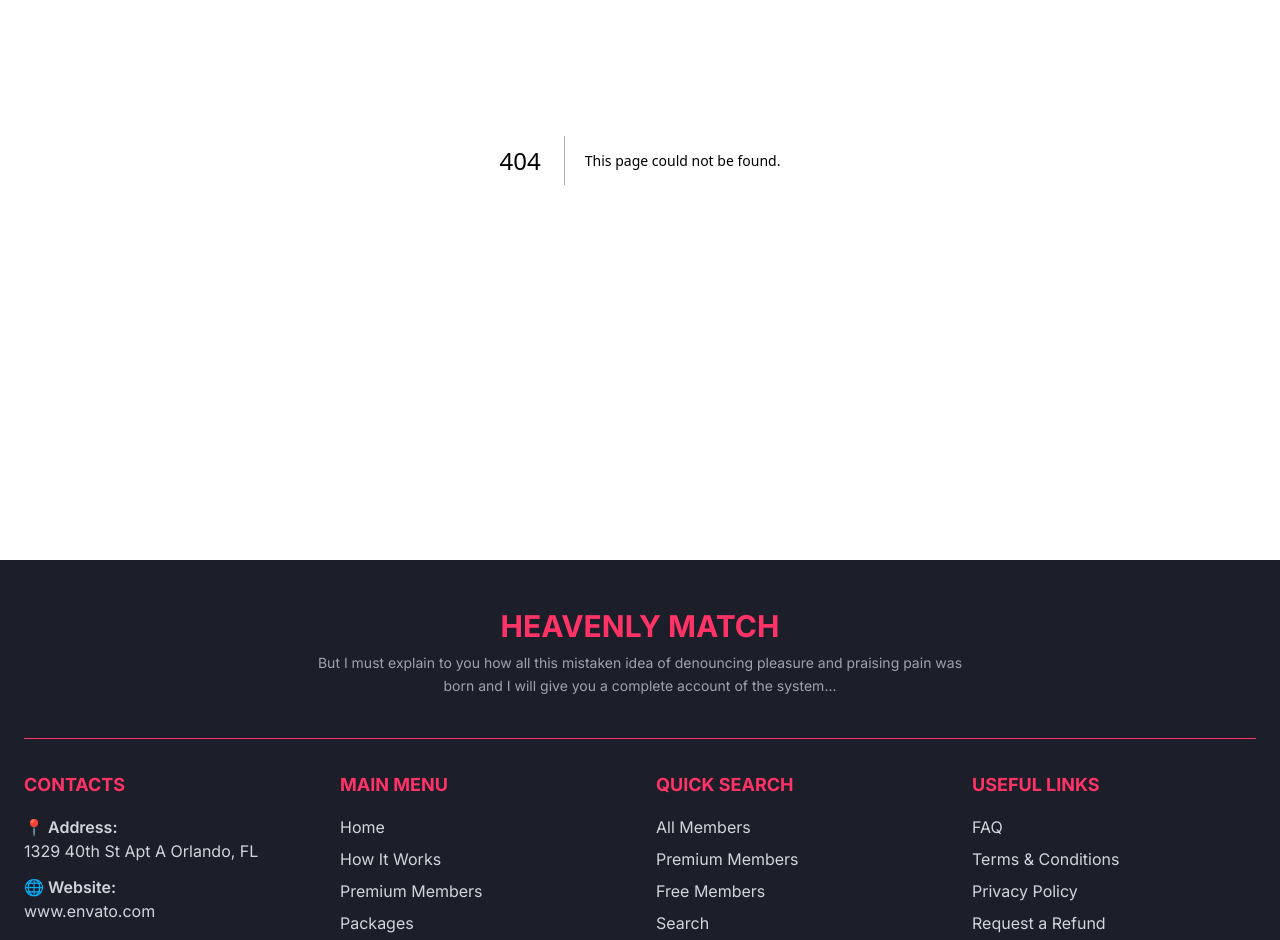
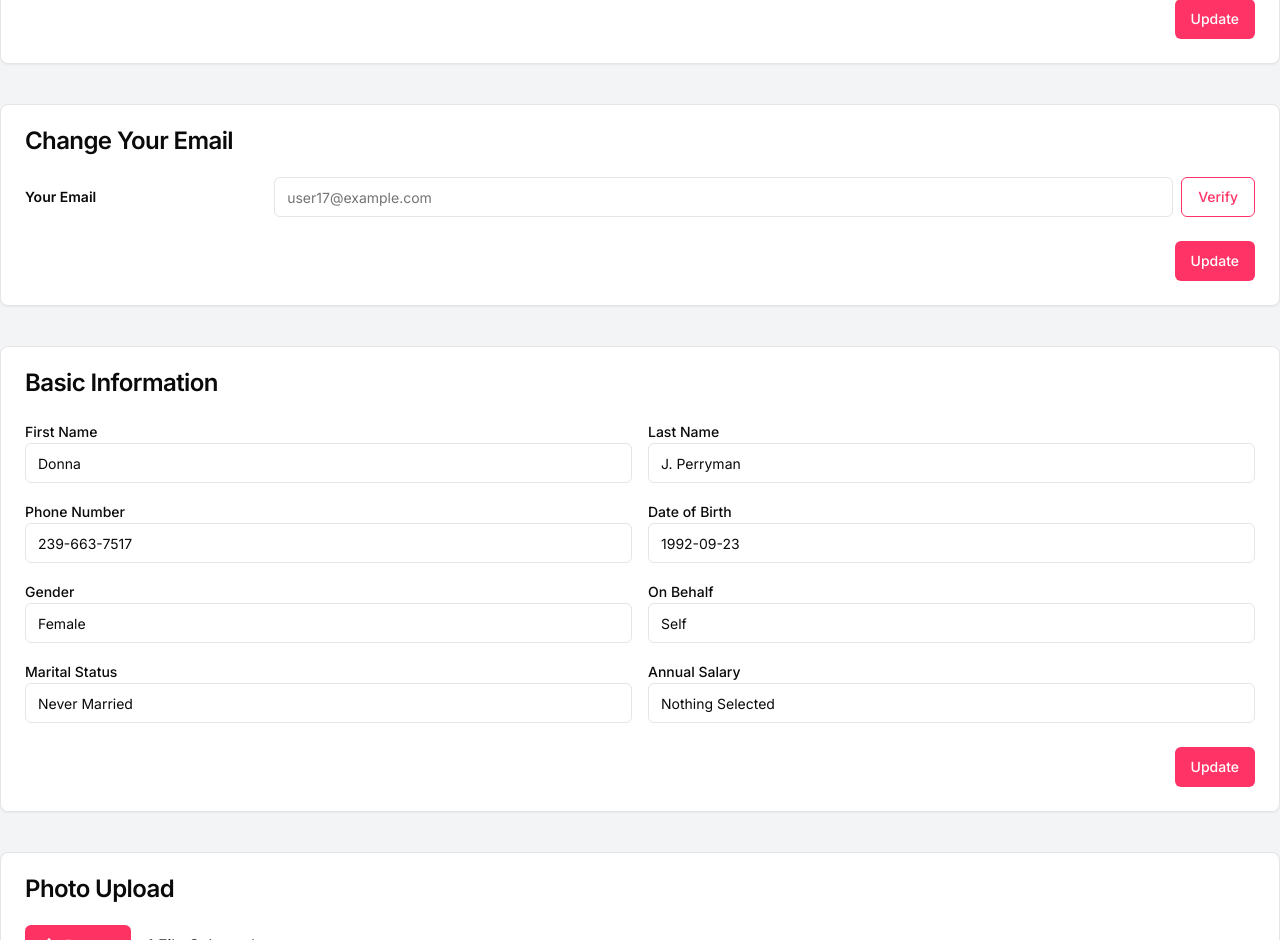
Before and after one commit to shafikcmt/Matrimony, a Next.js app: page /profile in a window 1280 px wide. Before the commit this address had no page. Shown: the part 360-1300 px from the top of the page. Built offline with nearby package versions, Linux system fonts and the light colour scheme.

Commit message:
profile page created

```diff
--- /dev/null
+++ b/app/profile/page.tsx
@@ -0,0 +1,212 @@
+"use client";
+import { useState } from "react";
+import { Input } from "@/components/ui/input";
+import { Button } from "@/components/ui/button";
+import { Switch } from "@/components/ui/switch";
+import { Card, CardContent, CardHeader, CardTitle } from "@/components/ui/card";
+import { Upload } from "lucide-react";
+import { Textarea } from "@/components/ui/textarea";
+import { Select, SelectContent, SelectItem, SelectTrigger, SelectValue } from "@/components/ui/select";
+import { Label } from "@/components/ui/label";
+
+const ProfileSettings = () => {
+
+  return (
+    <main className="min-h-screen bg-gray-100 py-12">
+      <div className="max-w-7xl mx-auto space-y-10">
+
+        <Card>
+          <CardHeader>
+            <CardTitle>Introduction</CardTitle>
+          </CardHeader>
+          <CardContent className="grid gap-6">
+            <div className="">
+              <Textarea
+                className="w-full border rounded-lg p-4 focus:ring-2 focus:ring-accent scrollbar-new"
+                rows={3}
+                placeholder="Write about yourself..."
+              >
+                Lorem Ipsum is simply dummy text of the printing and typesetting industry.
+              </Textarea>
+            </div>
+            <div className="flex justify-end">
+              <Button className="bg-accent text-white">Update</Button>
+            </div>
+          </CardContent>
+        </Card>
+
+        <Card>
+          <CardHeader>
+            <CardTitle>Change Your Email</CardTitle>
+          </CardHeader>
+          <CardContent className="grid gap-6">
+            <div className="grid md:grid-cols-5 gap-4 items-center">
+              <Label className="font-semibold">Your Email</Label>
+              <div className="flex md:col-span-4 gap-2">
+                <Input placeholder="user17@example.com" className="w-full" />
+                <Button variant={"outline"} className="text-accent">Verify</Button>
+              </div>
+            </div>
+            <div className="flex justify-end">
+              <Button className="bg-accent text-white">Update</Button>
+            </div>
+          </CardContent>
+        </Card>
+
+        <Card>
+      <CardHeader>
+        <CardTitle>Basic Information</CardTitle>
+      </CardHeader>
+      <CardContent className="grid gap-6">
+        <div className="grid grid-cols-1 md:grid-cols-2 gap-4">
+
+          <div>
+            <Label htmlFor="first-name">First Name</Label>
+            <Input id="first-name" placeholder="First Name" value="Donna" />
+          </div>
+
+          <div>
+            <Label htmlFor="last-name">Last Name</Label>
+            <Input id="last-name" placeholder="Last Name" value="J. Perryman" />
+          </div>
+
+          <div>
+            <Label htmlFor="phone-number">Phone Number</Label>
+            <Input id="phone-number" placeholder="Phone Number" value="239-663-7517" />
+          </div>
+
+          <div>
+            <Label htmlFor="dob">Date of Birth</Label>
+            <Input id="dob" placeholder="Date of Birth" value="1992-09-23" />
+          </div>
+
+          <div>
+            <Label htmlFor="gender">Gender</Label>
+            <Input id="gender" placeholder="Gender" value="Female" />
+          </div>
+
+          <div>
+            <Label htmlFor="on-behalf">On Behalf</Label>
+            <Input id="on-behalf" placeholder="On Behalf" value="Self" />
+          </div>
+
+          <div>
+            <Label htmlFor="marital-status">Marital Status</Label>
+            <Input id="marital-status" placeholder="Marital Status" value="Never Married" />
+          </div>
+
+          <div>
+            <Label htmlFor="annual-salary">Annual Salary</Label>
+            <Input id="annual-salary" placeholder="Annual Salary" value="Nothing Selected" />
+          </div>
+
+        </div>
+
+        <div className="flex justify-end">
+          <Button className="bg-accent text-white">Update</Button>
+        </div>
+      </CardContent>
+    </Card>
+
+        <Card>
+          <CardHeader>
+            <CardTitle>Photo Upload</CardTitle>
+          </CardHeader>
+          <CardContent className="grid gap-6">
+            <div className="flex gap-4 items-center">
+              <Button variant="destructive" className="flex items-center gap-2 ">
+                <Upload className="w-4 h-4" />
+                Browse
+              </Button>
+              <span>1 File Selected</span>
+            </div>
+            <div className="flex justify-end">
+              <Button className="bg-accent text-white">Update</Button>
+            </div>
+          </CardContent>
+        </Card>
+
+        <Card>
+          <CardHeader>
+            <CardTitle>Present Address</CardTitle>
+          </CardHeader>
+          <CardContent className="grid gap-6">
+            <div className="grid grid-cols-1 md:grid-cols-2 gap-4">
+
+              <div>
+                <Label className="block text-gray-700 mb-2">Country</Label>
+                <Select>
+                  <SelectTrigger>
+                    <SelectValue placeholder="Select Country" />
+                  </SelectTrigger>
+                  <SelectContent>
+                    <SelectItem value="India">India</SelectItem>
+                    <SelectItem value="USA">USA</SelectItem>
+                    <SelectItem value="UK">UK</SelectItem>
+                    <SelectItem value="Canada">Canada</SelectItem>
+                    <SelectItem value="Australia">Australia</SelectItem>
+                  </SelectContent>
+                </Select>
+              </div>
+
+              <div>
+                <Label className="block text-gray-700 mb-2">State</Label>
+                <Select>
+                  <SelectTrigger>
+                    <SelectValue placeholder="Select State" />
+                  </SelectTrigger>
+                  <SelectContent>
+                    <SelectItem value="Haryana">Haryana</SelectItem>
+                    <SelectItem value="Delhi">Delhi</SelectItem>
+                    <SelectItem value="Punjab">Punjab</SelectItem>
+                    <SelectItem value="UP">UP</SelectItem>
+                    <SelectItem value="Maharashtra">Maharashtra</SelectItem>
+                  </SelectContent>
+                </Select>
+              </div>
+
+              <div>
+                <Label className="block text-gray-700 mb-2">City</Label>
+                <Select>
+                  <SelectTrigger>
+                    <SelectValue placeholder="Select City" />
+                  </SelectTrigger>
+                  <SelectContent>
+                    <SelectItem value="Panipat">Panipat</SelectItem>
+                    <SelectItem value="Shamli">Shamli</SelectItem>
+                    <SelectItem value="Karnal">Karnal</SelectItem>
+                    <SelectItem value="Delhi">Delhi</SelectItem>
+                    <SelectItem value="Mumbai">Mumbai</SelectItem>
+                  </SelectContent>
+                </Select>
+              </div>
+
+              <div>
+                <Label className="block text-gray-700 mb-2">Postal Code</Label>
+                <Select>
+                  <SelectTrigger>
+                    <SelectValue placeholder="Select Postal Code" />
+                  </SelectTrigger>
+                  <SelectContent>
+                    <SelectItem value="110001">110001</SelectItem>
+                    <SelectItem value="2280">2280</SelectItem>
+                    <SelectItem value="141001">141001</SelectItem>
+                    <SelectItem value="400001">400001</SelectItem>
+                    <SelectItem value="700001">700001</SelectItem>
+                  </SelectContent>
+                </Select>
+              </div>
+
+            </div>
+
+            <div className="flex justify-end">
+              <Button className="bg-accent text-white">Update</Button>
+            </div>
+          </CardContent>
+        </Card>
+      </div>
+    </main>
+  );
+};
+
+export default ProfileSettings;
--- a/components/ui/button.tsx
+++ b/components/ui/button.tsx
@@ -13,7 +13,7 @@ const buttonVariants = cva(
         destructive:
           'bg-destructive text-destructive-foreground hover:bg-destructive/90',
         outline:
-          'border border-accent bg-background hover:bg-accent/10 hover:text-accent-foreground ',
+          'border border-accent bg-background hover:bg-accent/10 hover:text-accent ',
         secondary:
           'bg-secondary text-secondary-foreground hover:bg-secondary/80',
         ghost: 'hover:bg-accent hover:text-accent-foreground',
--- a/components/ui/input.tsx
+++ b/components/ui/input.tsx
@@ -11,7 +11,7 @@ const Input = React.forwardRef<HTMLInputElement, InputProps>(
       <input
         type={type}
         className={cn(
-          'flex h-10 w-full rounded-md border border-input bg-background px-3 py-2 text-sm ring-offset-background file:border-0 file:bg-transparent file:text-sm file:font-medium file:text-foreground placeholder:text-muted-foreground focus-visible:outline-none focus-visible:ring-2 focus-visible:ring-ring focus-visible:ring-offset-2 focus-visible:ringaccent disabled:cursor-not-allowed disabled:opacity-50',
+          'flex h-10 w-full rounded-md border border-input bg-background px-3 py-2 text-sm ring-offset-background file:border-0 file:bg-transparent file:text-sm file:font-medium file:text-foreground placeholder:text-muted-foreground focus-visible:outline-none focus-visible:ring-2 focus-visible:ring-ring focus-visible:ring-offset-2 focus-visible:ring-accent disabled:cursor-not-allowed disabled:opacity-50',
           className
         )}
         ref={ref}
--- a/components/ui/select.tsx
+++ b/components/ui/select.tsx
@@ -19,7 +19,7 @@ const SelectTrigger = React.forwardRef<
   <SelectPrimitive.Trigger
     ref={ref}
     className={cn(
-      'flex h-10 w-full items-center justify-between rounded-md border border-input bg-background px-3 py-2 text-sm ring-offset-background placeholder:text-muted-foreground focus:outline-none focus:ring-2 focus:ring-ring focus:ring-offset-2 disabled:cursor-not-allowed disabled:opacity-50 [&>span]:line-clamp-1',
+      'flex h-10 w-full items-center justify-between rounded-md border border-input bg-background px-3 py-2 text-sm ring-offset-background placeholder:text-muted-foreground focus:outline-none focus:ring-2 focus:ring-ring focus:ring-offset-2 focus:ring-accent disabled:cursor-not-allowed disabled:opacity-50 [&>span]:line-clamp-1',
       className
     )}
     {...props}
--- a/components/ui/textarea.tsx
+++ b/components/ui/textarea.tsx
@@ -10,7 +10,7 @@ const Textarea = React.forwardRef<HTMLTextAreaElement, TextareaProps>(
     return (
       <textarea
         className={cn(
-          'flex min-h-[80px] w-full rounded-md border border-input bg-background px-3 py-2 text-sm ring-offset-background placeholder:text-muted-foreground focus-visible:outline-none focus-visible:ring-2 focus-visible:ring-ring focus-visible:ring-offset-2 disabled:cursor-not-allowed disabled:opacity-50',
+          'flex min-h-[80px] w-full rounded-md border border-input bg-background px-3 py-2 text-sm ring-offset-background placeholder:text-muted-foreground focus-visible:outline-none focus-visible:ring-2 focus-visible:ring-ring focus-visible:ring-offset-2 disabled:cursor-not-allowed disabled:opacity-50 focus-visible:ring-accent',
           className
         )}
         ref={ref}
--- a/tailwind.config.ts
+++ b/tailwind.config.ts
@@ -1,4 +1,5 @@
 import type { Config } from 'tailwindcss';
+import plugin from 'tailwindcss/plugin';
 
 const config: Config = {
   darkMode: ['class'],
@@ -85,6 +86,36 @@ const config: Config = {
       },
     },
   },
-  plugins: [require('tailwindcss-animate')],
+  plugins: [
+    require('tailwindcss-animate'),
+    plugin(function ({ addUtilities }) {
+      addUtilities({
+        '.scrollbar-new': {
+          'scrollbar-width': 'thin',
+          'scrollbar-color': '#ff3366 transparent',
+        },
+        '.scrollbar-new::-webkit-scrollbar': {
+          width: '6px',
+        },
+        '.scrollbar-new::-webkit-scrollbar-thumb': {
+          background: '#ff3366',
+          borderRadius: '6px',
+        },
+        '.scrollbar-new::-webkit-scrollbar-thumb:hover': {
+          background: '#555',
+        },
+        '.scrollbar-new::-webkit-scrollbar-track': {
+          background: 'transparent',
+        },
+
+        '.scrollbar-new::-webkit-scrollbar-button:single-button': {
+          display: 'none',
+        },
+      });
+    }),
+  ],
+
+
+
 };
 export default config;
```
